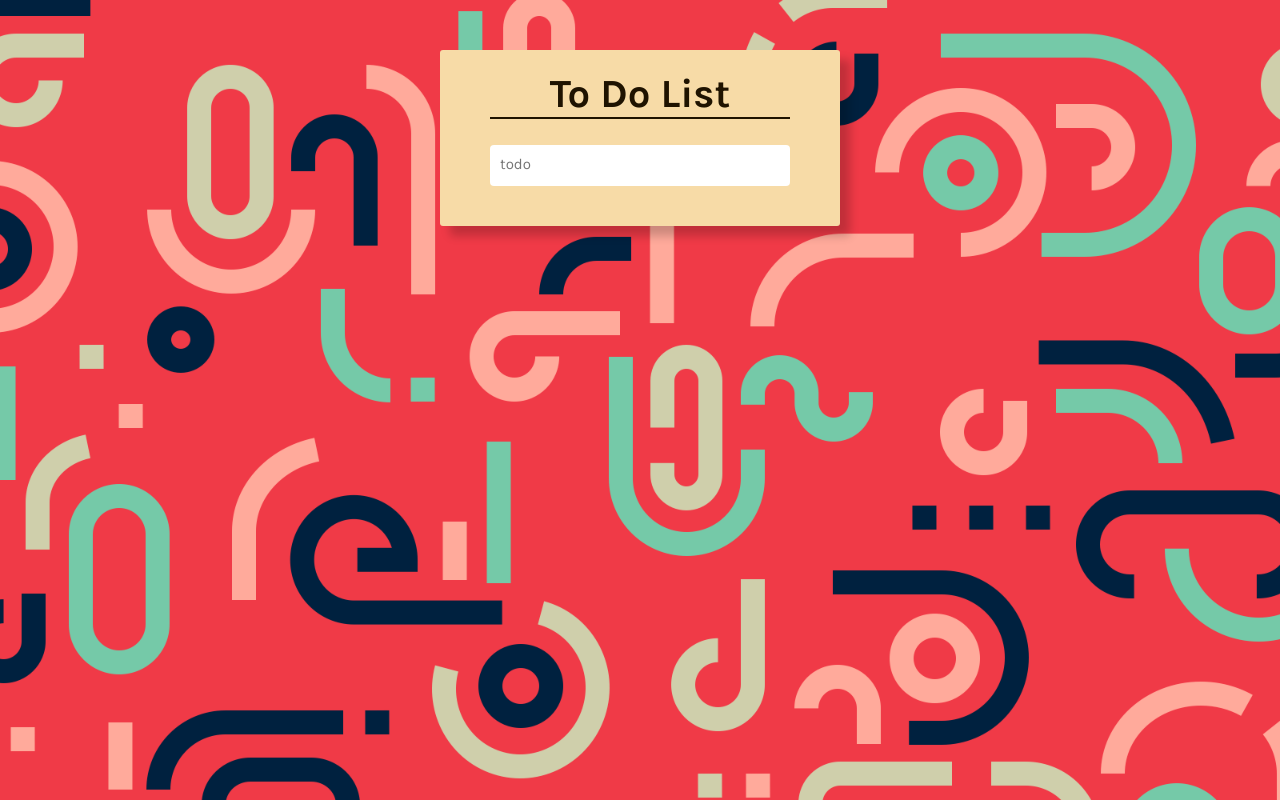
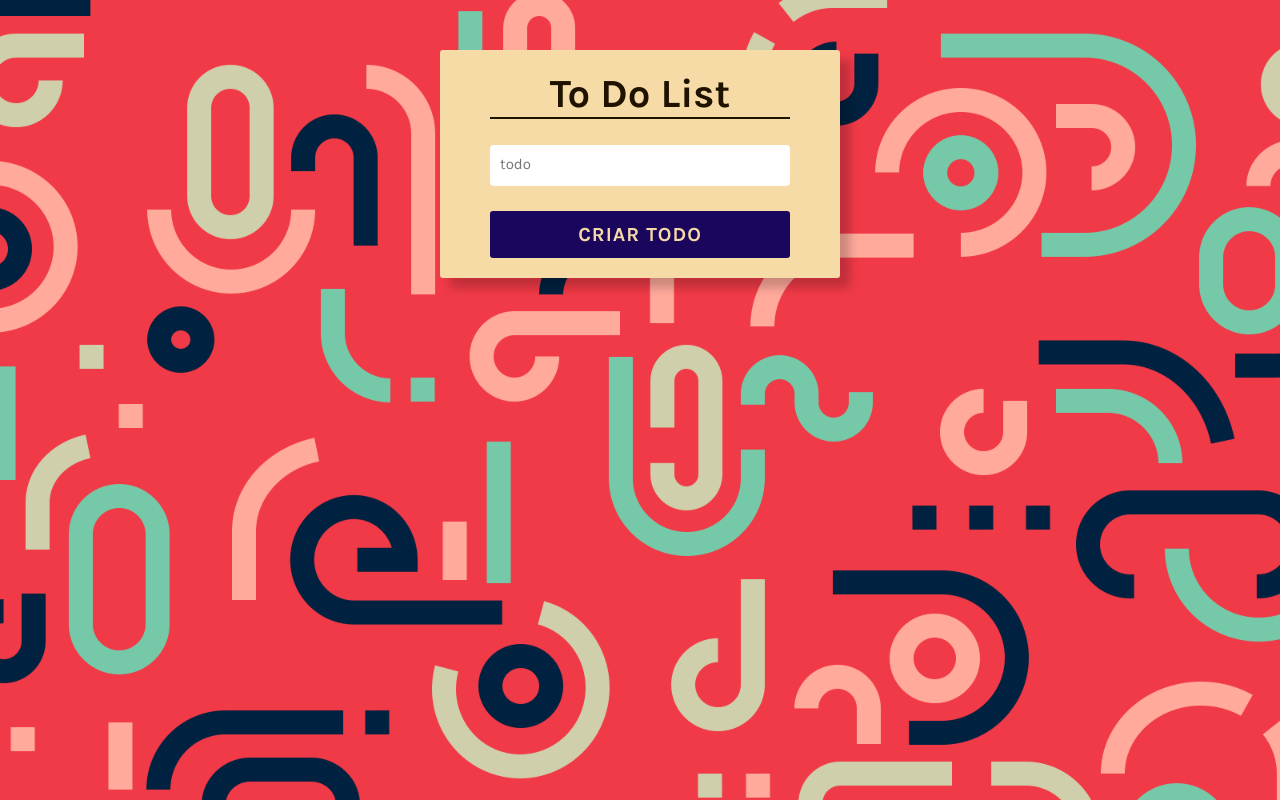
Before and after one commit to grochavieira/ToDoList, a React (Create React App) app in the folder web/: page / in a window 1280 px wide. Built offline with nearby package versions, Linux system fonts and the light colour scheme.

Commit message:
created button component

```diff
--- a/web/src/components/Button/index.tsx
+++ b/web/src/components/Button/index.tsx
@@ -2,10 +2,14 @@ import React from "react";
 
 import "./styles.css";
 
-const Button = () => {
+interface ButtonProps {
+  name: string;
+}
+
+const Button: React.FC<ButtonProps> = ({ name }) => {
   return (
     <div className="button-block">
-      <button></button>
+      <button type="submit">{name}</button>
     </div>
   );
 };
--- a/web/src/components/Button/styles.css
+++ b/web/src/components/Button/styles.css
@@ -0,0 +1,54 @@
+.button-block {
+    width: 100%;
+}
+
+.button-block button {
+    width: 100%;
+    margin-top: 0.5rem;
+    border: 0;
+    border-radius: 3px;
+    padding: 1.2rem 3rem;
+    font-weight: bold;
+    font-size: 2rem;
+    text-transform: uppercase;
+    letter-spacing: 0.1rem;
+    transition: all 0.2s;
+    display: inline-block;
+    position: relative;
+    cursor: pointer;
+    color: var(--color-secondary);
+    background-color: var(--color-accent-1);
+}
+
+.button-block button:hover {
+    transform: translateY(-0.3rem);
+    box-shadow: 0 1rem 2rem rgba(#000, 0.2);
+}
+
+.button-block button:hover::after {
+    transform: scaleX(1.4) scaleY(1.6);
+    opacity: 0;
+}
+
+.button-block button:focus {
+    outline: none;
+}
+
+.button-block button:active {
+    transform: translateY(-0.1rem);
+    box-shadow: 0rem 0.5rem 0.1rem 0rem rgba(#000, 0.2);
+}
+
+.button-block button::after {
+    content: "";
+    display: inline-block;
+    height: 100%;
+    width: 100%;
+    border-radius: 3px;
+    position: absolute;
+    top: 0;
+    left: 0;
+    z-index: -1;
+    transition: all 0.4s;
+    background-color: var(--color-accent-1);
+}
--- a/web/src/pages/Home/index.tsx
+++ b/web/src/pages/Home/index.tsx
@@ -10,6 +10,7 @@ const Home = () => {
         <h1>To Do List</h1>
         <form action="#">
           <Input name="todo" label="todo" placeholder="todo" />
+          <Button name="Criar ToDo" />
         </form>
       </main>
     </div>
```
